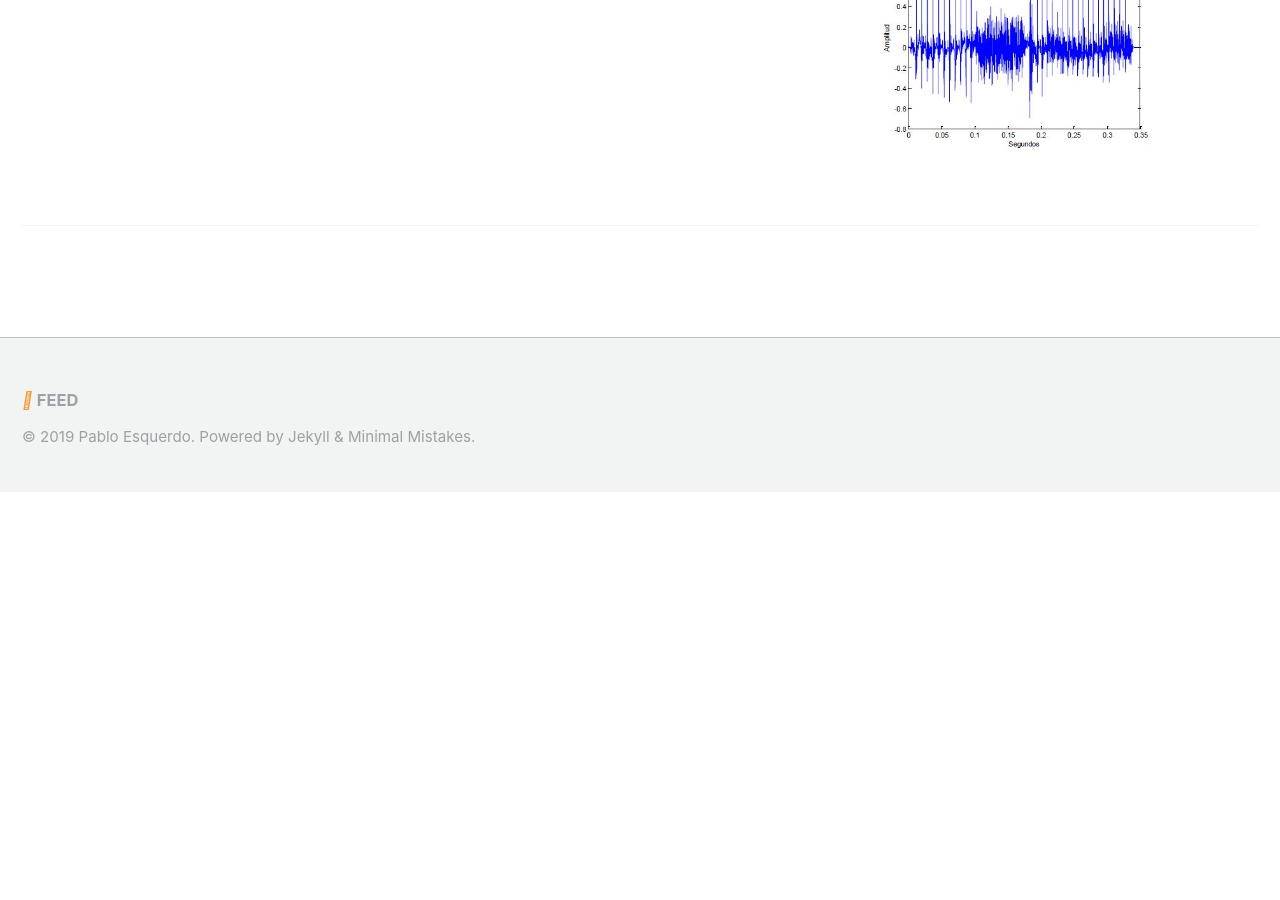
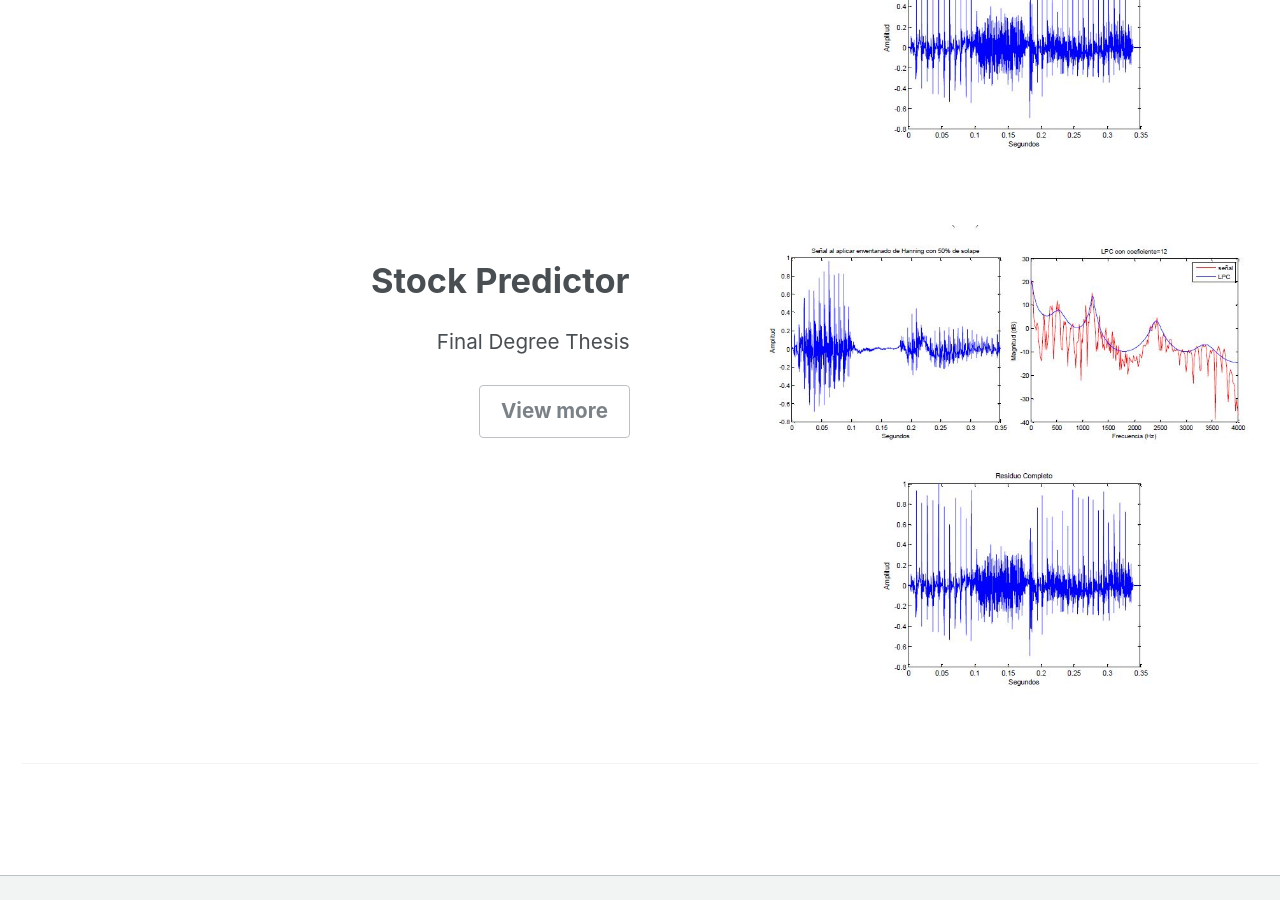
Before and after one commit to AnIntelligentFool/AnIntelligentFool.github.io, a Jekyll site: the page built from index.html, in a window 1280 px wide and 900 px high, scrolled down 1116 px. Built offline with Jekyll 4.4.1, drawn with Linux system fonts in a browser that asks for light colours; before the commit the page ends 1608 px from its top, so only the background shows below that.

Commit message:
Adding in the main page

```diff
--- a/index.html
+++ b/index.html
@@ -35,6 +35,14 @@ feature_row2:
     url: "https://anintelligentfool.github.io/speech-recognition/"
     btn_label: "View more"
     btn_class: "btn--inverse"
+    feature_row3:
+  - image_path: /assets/images/TFG/TFG1.JPG
+    alt: "Stock-Predictor"
+    title: "Stock Predictor"
+    excerpt: 'Final Degree Thesis'
+    url: "https://anintelligentfool.github.io/Stock-predictor/"
+    btn_label: "View more"
+    btn_class: "btn--inverse"
 ---
 
 {% include feature_row id="intro" type="center" %}
```
